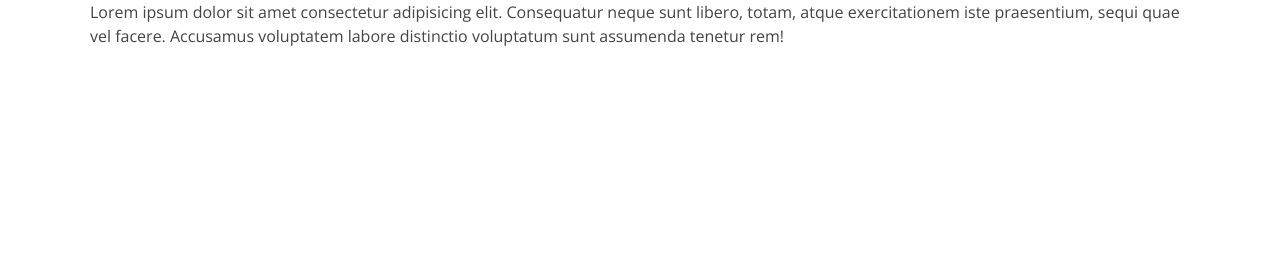
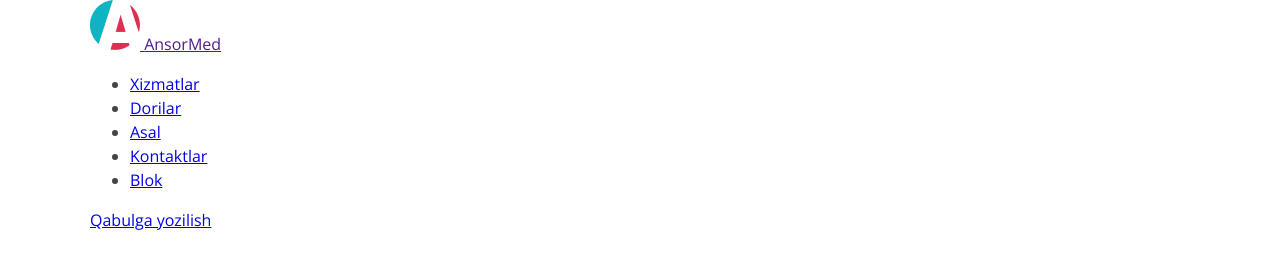
Before and after one commit to JaloliddinGofurov/ansormed2, a plain HTML site: page index.html in a window 1280 px wide. Drawn offline with nearby package versions, Linux system fonts and the light colour scheme.

Commit message:
Add site header markup

```diff
--- a/css/styles.css
+++ b/css/styles.css
@@ -9,6 +9,7 @@ body {
   font-family: "Open Sans", "Arial", sans-serif;
   font-size: 16px;
   line-height: 1.5;
+  background-color: #fff;
   color: #444;
 }
 
--- a/index.html
+++ b/index.html
@@ -16,7 +16,27 @@
 <link rel="stylesheet" href="css/styles.css">
 <body>
 
+<!-- SITE HEADER -->
+ <header class="site-header">
+  <div class="site-header-container container">
+    <a class="site-header-logo" href="">
+      <img class="site-header-logo-img" src="img/logo-icon.jpg" alt="AnsorMed2 logo-icon" width="50" height="50" srcset="img/logo-icon.jpg 1x, img/logo-icon@2x.jpg 2x">
+      <span class="site-header-logo-text">AnsorMed</span>
+    </a>
 
-  <div class="container">Lorem ipsum dolor sit amet consectetur adipisicing elit. Consequatur neque sunt libero, totam, atque exercitationem iste praesentium, sequi quae vel facere. Accusamus voluptatem labore distinctio voluptatum sunt assumenda tenetur rem!</div>
+    <!-- SITENAV -->
+    <nav class="sitenav">
+      <ul class="sitenav-list">
+        <li class="sitenav-item"><a class="sitenav-link" href="#" >Xizmatlar</a></li>
+        <li class="sitenav-item"><a class="sitenav-link" href="#" >Dorilar</a></li>
+        <li class="sitenav-item"><a class="sitenav-link" href="#" >Asal</a></li>
+        <li class="sitenav-item"><a class="sitenav-link" href="#" >Kontaktlar</a></li>
+        <li class="sitenav-item"><a class="sitenav-link" href="#" >Blok</a></li>
+      </ul>
+    </nav>
+
+    <a class="main-link" href="#">Qabulga yozilish</a>
+  </div>
+ </header>
 </body>
 </html>
```
Also changed, not shown: img/logo-icon.jpg (added), img/logo-icon@2x.jpg (added).
